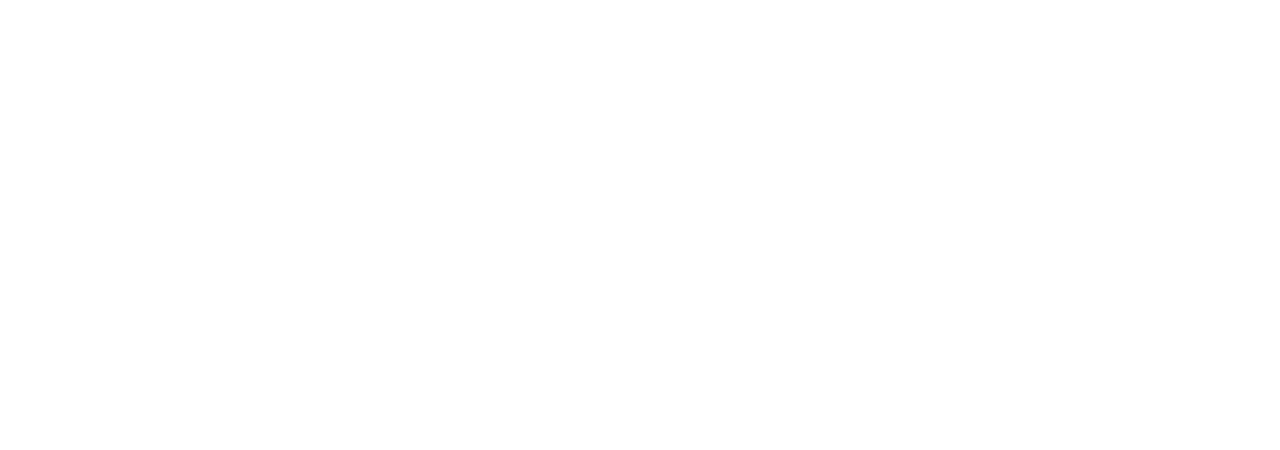
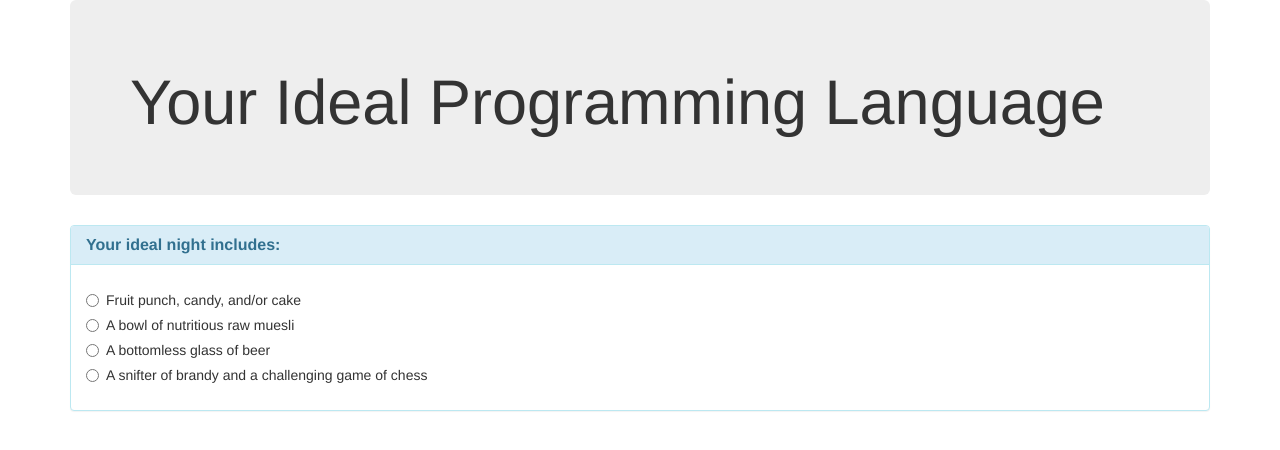
Before and after one commit to matthcraig/Language, a plain HTML site: page index.html in a window 1280 px wide. Drawn offline with Linux system fonts and the light colour scheme.

Commit message:
Add question to index.html.

```diff
--- a/index.html
+++ b/index.html
@@ -11,6 +11,43 @@
 
 <div class= "container">
 
+<div class="jumbotron">
+  <h1>Your Ideal Programming Language</h1>
+</div>
+
+<div id= "question">
+  <div class="panel panel-info">
+    <div class="panel-heading">
+      <h2 class="panel-title"><strong>Your ideal night includes:</strong></h2>
+    </div>
+    <div class="panel-body">
+      <div class="radio">
+        <label>
+          <input type="radio" name="flavor" value="fruit">
+          Fruit punch, candy, and/or cake
+        </label>
+      </div>
+      <div class="radio">
+        <label>
+          <input type="radio" name="flavor" value="muesli">
+          A bowl of nutritious raw muesli
+        </label>
+      </div>
+      <div class="radio">
+        <label>
+          <input type="radio" name="flavor" value="beer">
+          A bottomless glass of beer
+        </label>
+      </div>
+      <div class="radio">
+        <label>
+          <input type="radio" name="flavor" value="chess">
+          A snifter of brandy and a challenging game of chess
+        </label>
+      </div>
+    </div>
+  </div>
+</div>
 
 
 <body>
```
